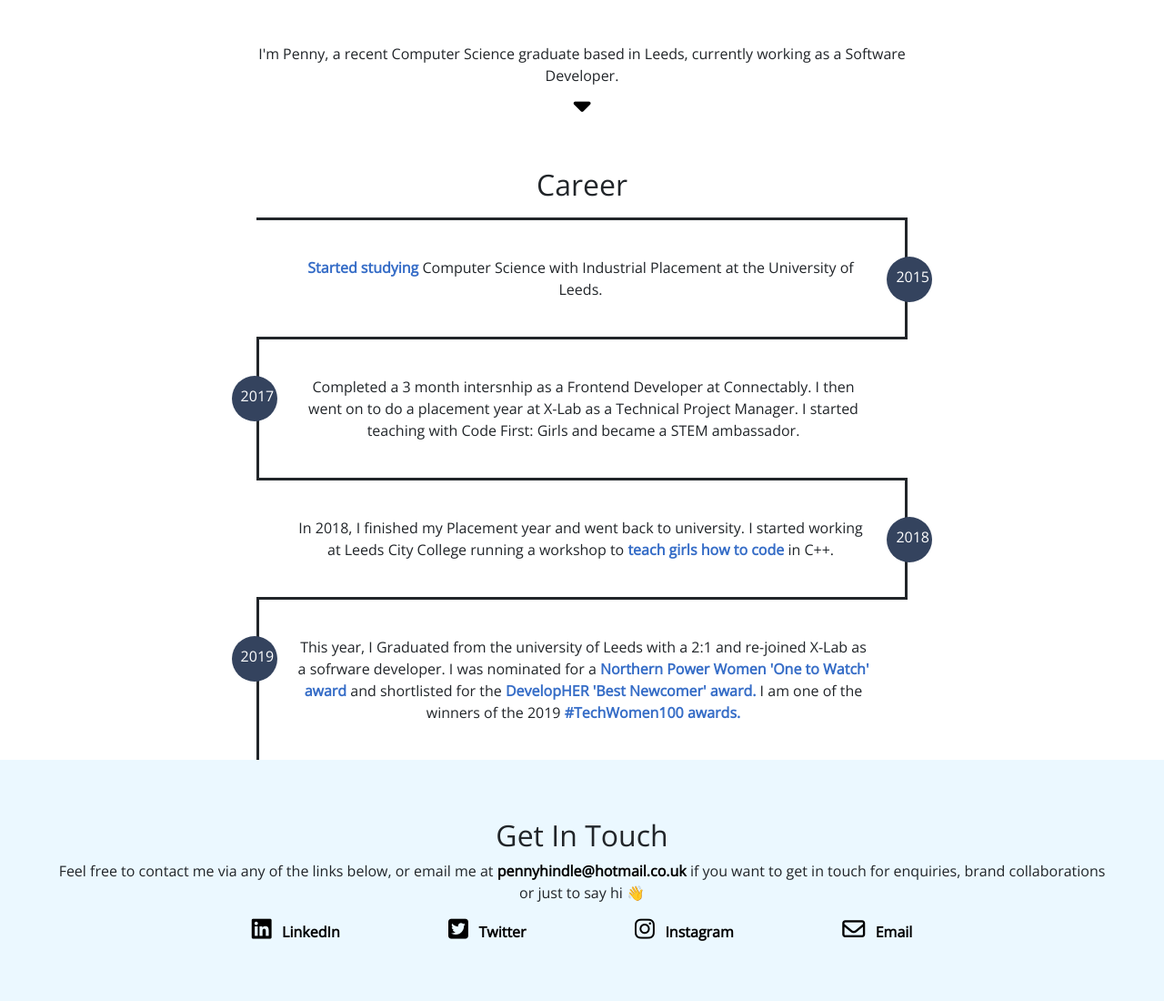
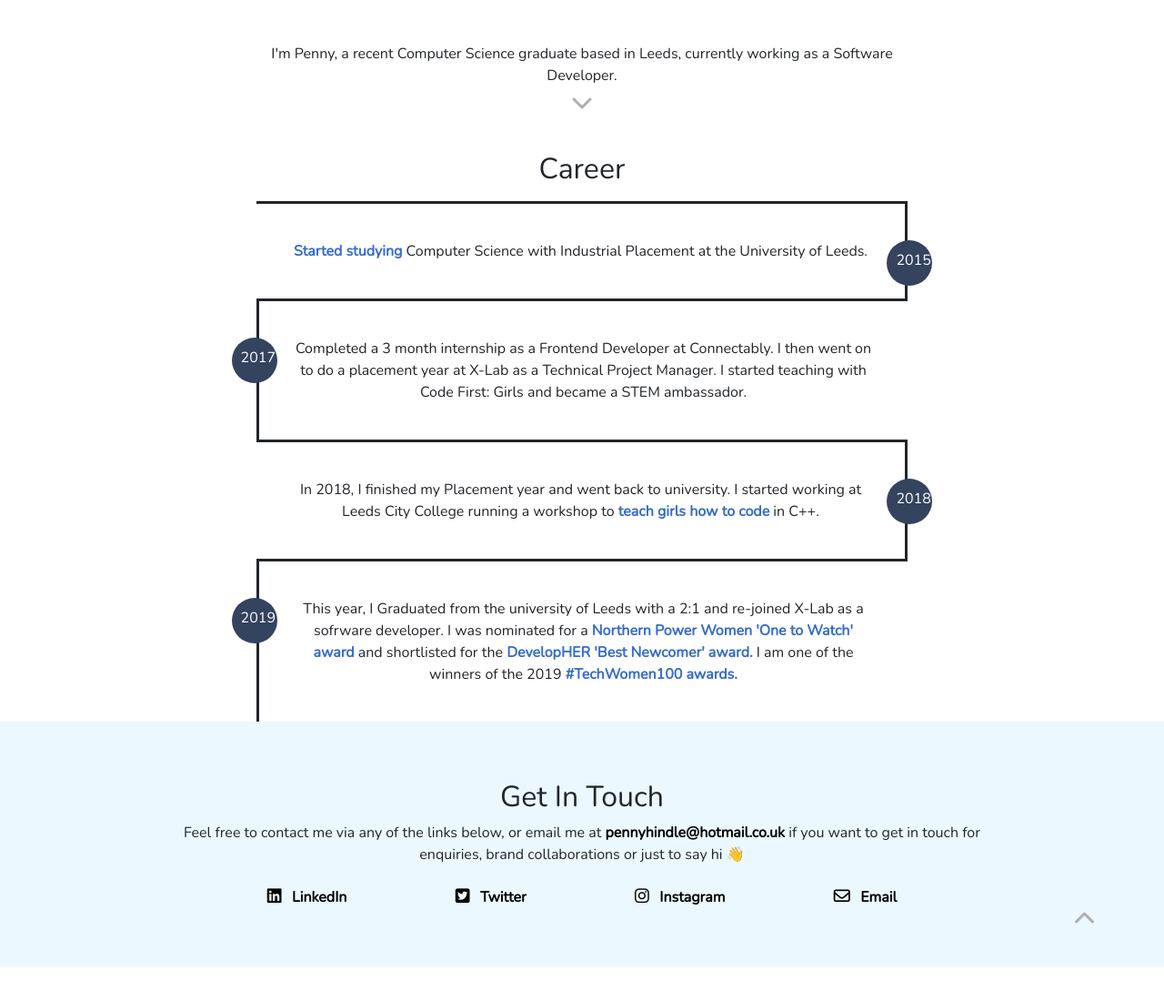
Before and after one commit to pennyhindle/blog, a plain HTML site: page index.html in a window 1280 px wide. Shown: the part 520-1620 px from the top of the page at 91% size. After the commit the page ends 1582 px from the top, so only its background shows below. Drawn offline with nearby package versions, Linux system fonts and the light colour scheme.

Commit message:
add scrolling

```diff
--- a/css/main.css
+++ b/css/main.css
@@ -1,3 +1,16 @@
+html {
+  scroll-behavior: smooth;
+}
+
+.move-down {
+  font-size: 24px;
+  color: #b0b0b0;
+}
+
+.move-down:hover {
+  color: black;
+}
+
 /* Navbar */
 .main-logo {
   width: 150px;
@@ -12,7 +25,7 @@
 }
 
 .socials-button {
-  margin: 0 5%;
+  margin: 0 3%;
 }
 
 .nav-item {
@@ -34,28 +47,24 @@
 }
 
 .fa-linkedin {
-  font-size: 25px;
-  /* color: #979fd6; */
+  font-size: 18px;
 }
 
 .fa-twitter-square {
-  font-size: 25px;
-  /* color: #e0aaee; */
+  font-size: 18px;
 }
 
 .fa-instagram {
-  font-size: 25px;
-  /* color: #e0b29c; */
+  font-size: 18px;
 }
 
 .fa-envelope {
-  font-size: 25px;
-  /* color: #e0b29c; */
+  font-size: 18px;
 }
 
 /* Homepage */
 body {
-  font-family: 'Open Sans', sans-serif;
+  font-family: 'Nunito', sans-serif;
 }
 
 a {
@@ -117,7 +126,7 @@ a {
 }
 
 .career-heading {
-  padding: 8% 0 0 0;
+  padding: 5% 0 0 0;
 }
 
 .career {
@@ -250,6 +259,22 @@ a {
   margin-right: 1%;
 }
 
+.footer-paragraph {
+  width: 80%;
+  margin: auto;
+  margin-bottom: 2%;
+}
+
+.move-up {
+  font-size: 24px;
+  float: right;
+  color: #b0b0b0;
+}
+
+.move-up:hover {
+  color: black;
+}
+
 @media screen and (max-width: 768px) {
   .footer-socials-button {
     display: block;
--- a/index.html
+++ b/index.html
@@ -14,14 +14,14 @@
     <title>Penny Hindle</title>
     <link rel="stylesheet" href="https://stackpath.bootstrapcdn.com/bootstrap/4.3.1/css/bootstrap.min.css" integrity="sha384-ggOyR0iXCbMQv3Xipma34MD+dH/1fQ784/j6cY/iJTQUOhcWr7x9JvoRxT2MZw1T" crossorigin="anonymous">
     <!-- TO DO: Make favicon -->
-    <link href="https://fonts.googleapis.com/css?family=Open+Sans&display=swap" rel="stylesheet">
+    <link href="https://fonts.googleapis.com/css?family=Montserrat|Nunito&display=swap" rel="stylesheet">
     <link rel="stylesheet" href="css/main.css">
     <script src="https://kit.fontawesome.com/db29b77d21.js" crossorigin="anonymous"></script>
   </head>
   <body>
 
     <!-- Navbar  -->
-    <nav class="navbar navbar-expand-lg navbar-light ">
+    <nav id="top" class="navbar navbar-expand-lg navbar-light ">
       <button class="navbar-toggler" type="button" data-toggle="collapse" data-target="#navbarNav" aria-controls="navbarNav" aria-expanded="false" aria-label="Toggle navigation">
         <span class="navbar-toggler-icon"></span>
       </button>
@@ -48,7 +48,7 @@
     <img class="main-image" src="img/main-image.png"></img>
     <p class="bio">I'm Penny, a recent Computer Science graduate based in Leeds, currently working as a Software Developer.   </p>
 
-    <a href="#career" class="move-down"><i class="fas fa-sort-down"></i></a>
+    <a href="#career" class="move-down"><i class="fas fa-chevron-down"></i></a>
   </div>
 
 
@@ -60,7 +60,7 @@
   <p class="second-bio"> </p>
 
   <p class="timeline-paragraph-1"> <a href="https://eps.leeds.ac.uk/computing-undergraduate/dir-record/student-alumni-profiles/4052/penelope-hindle">Started studying</a> Computer Science with Industrial Placement at the University of Leeds.</p>
-  <p class="timeline-paragraph-2">Completed a 3 month intersnhip as a Frontend Developer at Connectably. I then went on to do a placement year at X-Lab as a Technical Project Manager. I started teaching with Code First: Girls and became a STEM ambassador. </p>
+  <p class="timeline-paragraph-2">Completed a 3 month internship as a Frontend Developer at Connectably. I then went on to do a placement year at X-Lab as a Technical Project Manager. I started teaching with Code First: Girls and became a STEM ambassador. </p>
   <p class="timeline-paragraph-3">In 2018, I finished my Placement year and went back to university. I started working at Leeds City College running a workshop to <a href="https://www.leedscitycollege.ac.uk/news/computer-science-student-helps-girls-realise-their-dreams-in-the-games-industry/">teach girls how to code</a> in C++.  </p>
   <p class="timeline-paragraph-4">This year, I Graduated from the university of Leeds with a 2:1 and re-joined X-Lab as a sofrware developer. I was nominated for a <a href="https://www.northernpowerwomen.com/awards/">Northern Power Women 'One to Watch' award</a> and shortlisted for the <a href="https://www.developherawards.com/shortlist-2019/">DevelopHER 'Best Newcomer' award.</a> I am one of the winners of the 2019 <a href="https://wearetechwomen.com/penelope-hindle-x-lab-systems/">#TechWomen100 awards.</a>  </p>
 </div>
@@ -78,6 +78,9 @@
     <a class="footer-socials-button" href="mailto:pennyhindle@hotmail.co.uk"><i class="far fa-envelope"></i>Email</a>
 
   </div>
+
+  <a href="#top"><i class="move-up fas fa-chevron-up"></i></a>
+
 </div>
 
 
```
Also changed, not shown: blog.html (+14 -15 lines), css/blog.css (+48 -0 lines).
